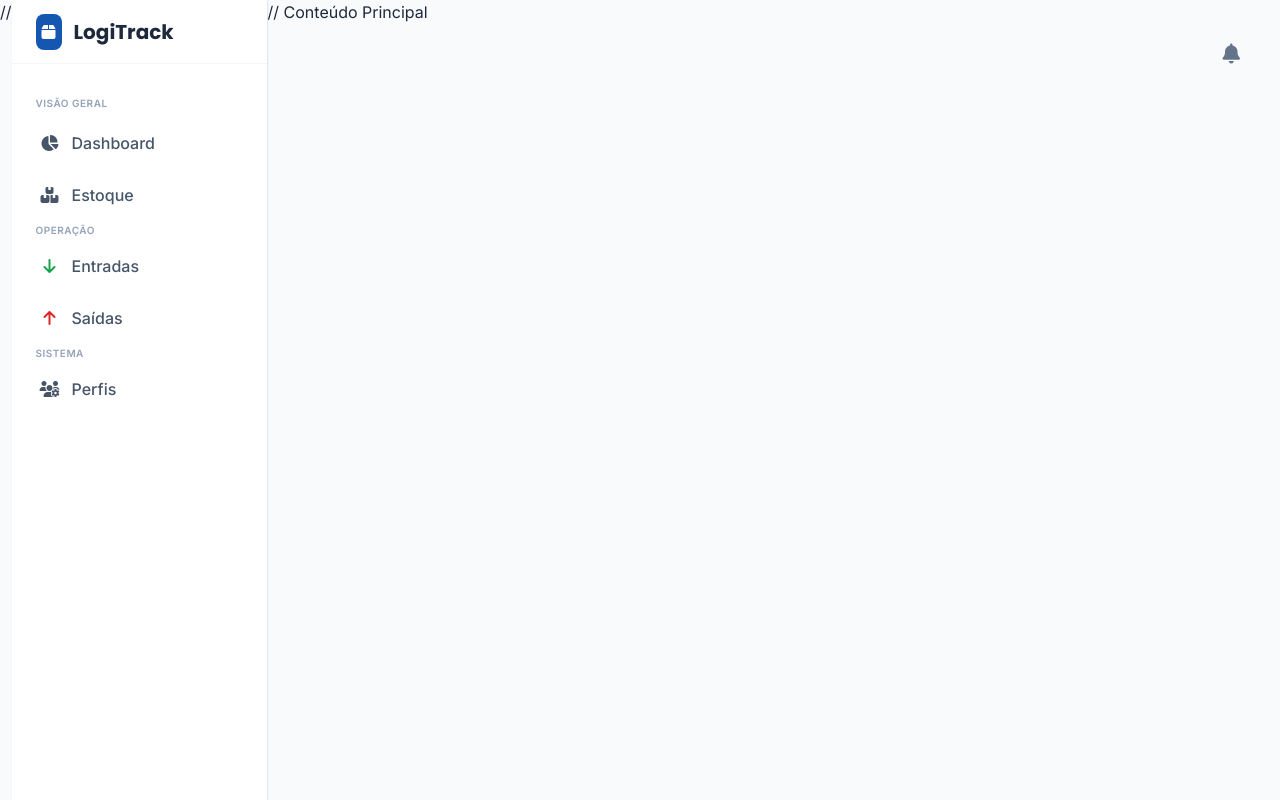
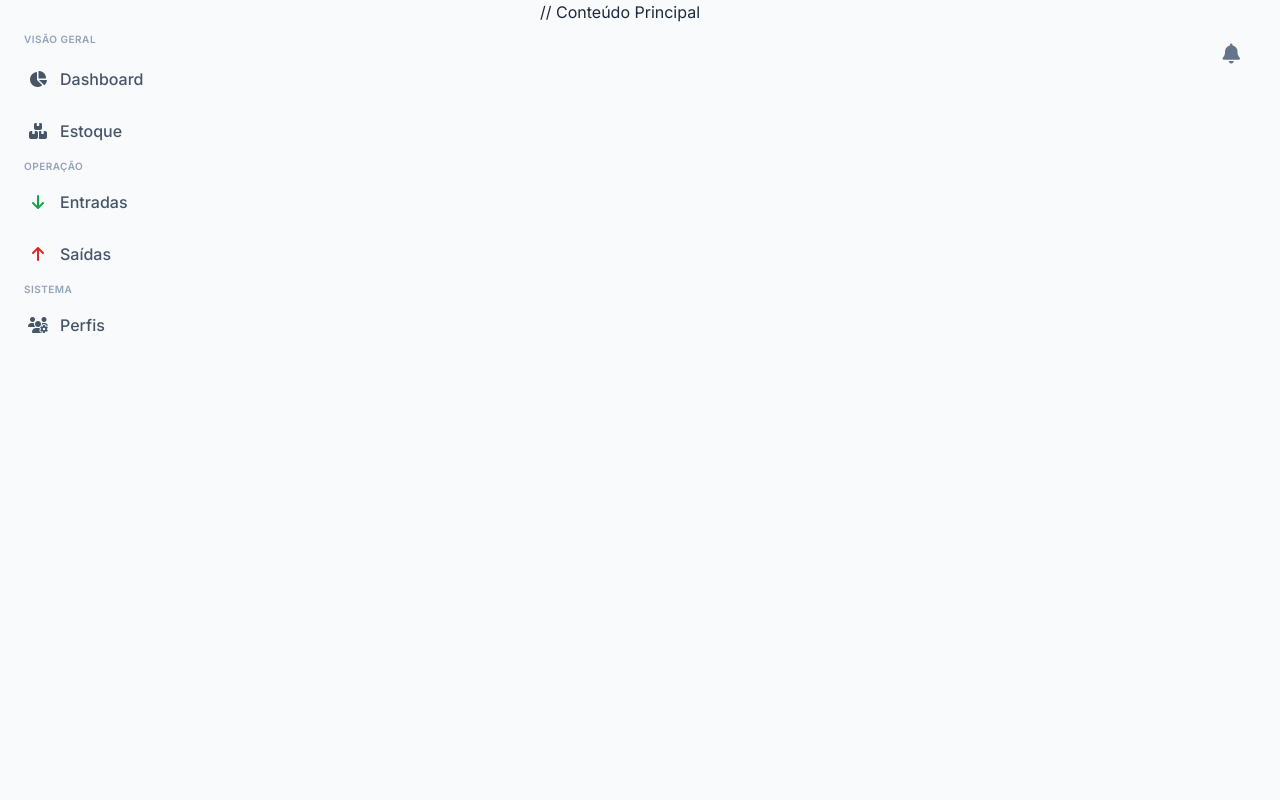
Before and after one commit to germ9000/logiweb-backend, a website: page index.html in a window 1280 px wide. Drawn offline with nearby package versions, Linux system fonts and the light colour scheme.

Commit message:
Update index.html

```diff
--- a/index.html
+++ b/index.html
@@ -29,43 +29,33 @@
     </script>
 </head>
 <body class="bg-slate-50 text-slate-800 font-sans h-screen flex overflow-hidden">
-    // <// Sidebar -->
-    <aside class="w-64 bg-white border-r border-slate-200 flex flex-col z-20 shadow-sm">
-        <div class="h-16 flex items-center px-6 border-b border-slate-100 gap-3">
-            <div class="bg-brand-600 text-white p-1.5 rounded-lg">
-                <i class="fa-solid fa-box"></i>
-            </div>
-            <span class="font-display font-bold text-xl text-slate-800">LogiTrack</span>
-        </div>
-
     <nav class="flex-1 mt-6 px-3 space-y-1 overflow-y-auto">
     <p class="px-3 text-[10px] font-bold text-slate-400 uppercase tracking-wider mb-2 mt-2">Visão Geral</p>
-            <button id="nav-dashboard" onclick="navigateTo('dashboard')"
+    <button id="nav-dashboard"
             class="nav-btn w-full text-left px-4 py-3 text-slate-600 hover:bg-slate-50 font-medium transition flex items-center gap-3 rounded-lg">
         <i class="fa-solid fa-chart-pie w-5 text-center"></i> Dashboard
     </button>
-            <button id="nav-estoque" onclick="navigateTo('estoque')"
+    <button id="nav-estoque"
             class="nav-btn w-full text-left px-4 py-3 text-slate-600 hover:bg-slate-50 font-medium transition flex items-center gap-3 rounded-lg">
         <i class="fa-solid fa-boxes-stacked w-5 text-center"></i> Estoque
     </button>
 
     <p class="px-3 text-[10px] font-bold text-slate-400 uppercase tracking-wider mb-2 mt-6">Operação</p>
-            <button id="nav-entradas" onclick="navigateTo('entradas')"
+    <button id="nav-entradas"
             class="nav-btn w-full text-left px-4 py-3 text-slate-600 hover:bg-slate-50 font-medium transition flex items-center gap-3 rounded-lg">
         <i class="fa-solid fa-arrow-down w-5 text-center text-green-600"></i> Entradas
     </button>
-            <button id="nav-saidas" onclick="navigateTo('saidas')"
+    <button id="nav-saidas"
             class="nav-btn w-full text-left px-4 py-3 text-slate-600 hover:bg-slate-50 font-medium transition flex items-center gap-3 rounded-lg">
         <i class="fa-solid fa-arrow-up w-5 text-center text-red-600"></i> Saídas
     </button>
 
     <p class="px-3 text-[10px] font-bold text-slate-400 uppercase tracking-wider mb-2 mt-6">Sistema</p>
-            <button id="nav-perfil" onclick="navigateTo('perfil')"
+    <button id="nav-perfil"
             class="nav-btn w-full text-left px-4 py-3 text-slate-600 hover:bg-slate-50 font-medium transition flex items-center gap-3 rounded-lg">
         <i class="fa-solid fa-users-gear w-5 text-center"></i> Perfis
     </button>
 </nav>
-    </aside>
 
     // Conteúdo Principal
     <main class="flex-1 bg-slate-50 overflow-auto relative p-8 flex flex-col">
```
Lines whose indentation alone changed are shown as unchanged.
